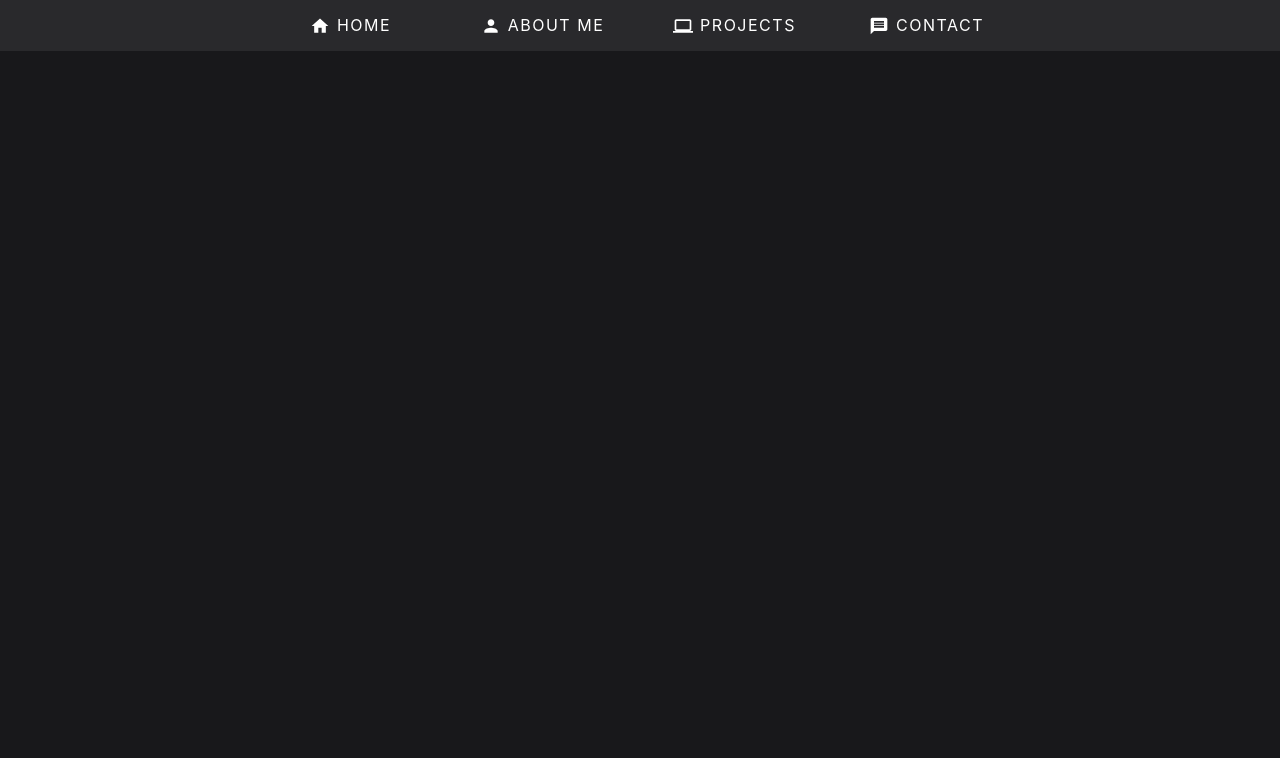
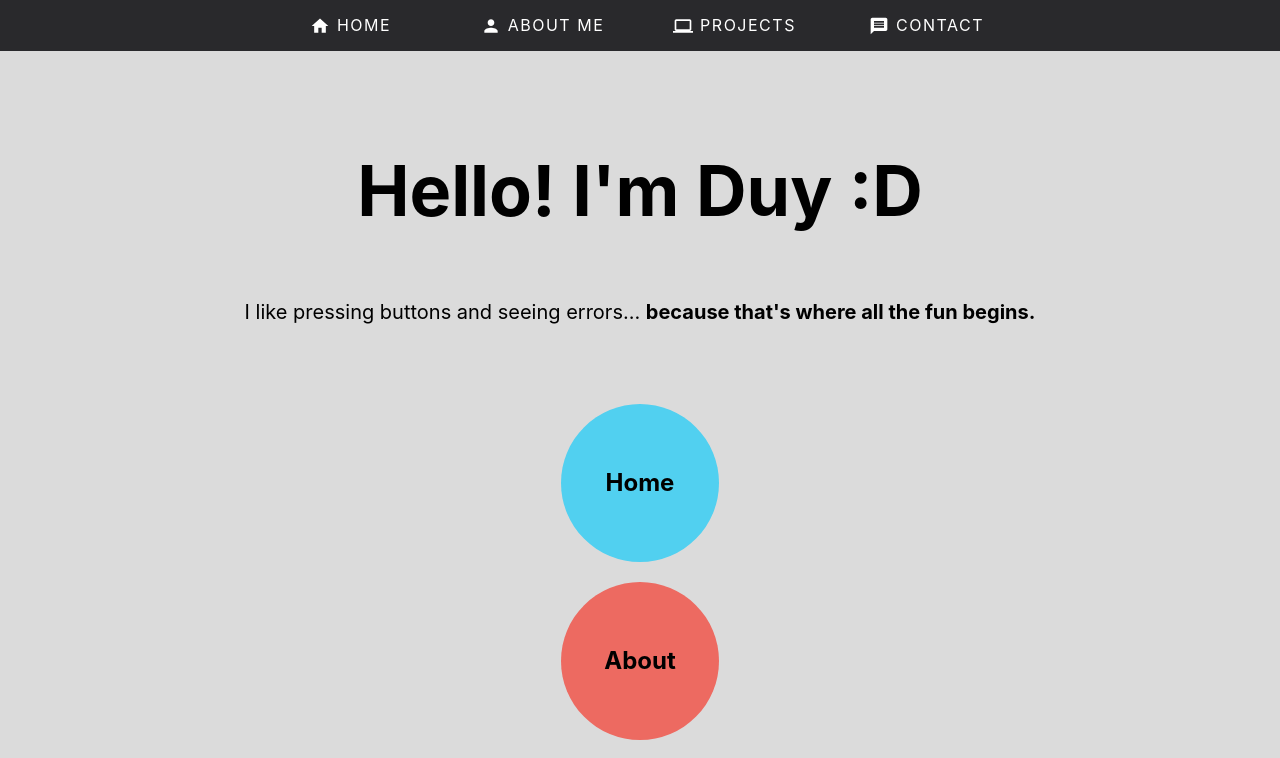
Before and after one commit to Dueey/portfolio-v2, a React (Create React App) app: page / in a window 1280 px wide. Shown: the top 758 px of the page. Built offline with nearby package versions, Linux system fonts and the light colour scheme; a web font is replaced by a local one.

Commit message:
Edited home and about page

```diff
--- a/src/components/About/About.js
+++ b/src/components/About/About.js
@@ -124,35 +124,39 @@ function About() {
             </div>
           </div>
           <div className={hidden2}>
+            <div className='column'>
               <div>
                 <h2>University</h2>
                 <p>
                   I studied Chemical Engineering at California State University,
-                Long Beach from 2015 to 2019. The focus of these stuides mostly
-                pertained to chemical processes in factories. Being able to
-                calculate input and output flowrates, heat and mass balances,
-                and developing controllers to operate and control the processes
-                depending on required specifications were abilities needed in
-                this field. The field also branches outwards towards material
-                sciences, such as being able to test the properties of
-                materials, as well as producing them.
+                  Long Beach from 2015 to 2019. The focus of these stuides
+                  mostly pertained to chemical processes in factories. Being
+                  able to calculate input and output flowrates, heat and mass
+                  balances, and developing controllers to operate and control
+                  the processes depending on required specifications were
+                  abilities needed in this field. The field also branches
+                  outwards towards material sciences, such as being able to test
+                  the properties of materials, as well as producing them.
                 </p>
                 <p className='resume' onClick={handleShowImage1}>
                   Chemical Engineering Resume
                 </p>
+              </div>
+              <div>
                 <h2>Online Courses</h2>
                 <p>
-                I first learned how to code through a web development course on
-                Udemy. In that course, I learned the basics of web dev from
+                  I first learned how to code through a web development course
+                  on Udemy. In that course, I learned the basics of web dev from
                   JavaScript and front-end, to SQL and back-end, and to ReactJS.
                   From there, I took a course on how to develop an E-Commerce
                   website using PHP. After that, I went to YouTube and followed
-                tutorials on how to build and deploy projects, such as games and
-                website clones.
+                  tutorials on how to build and deploy projects, such as games
+                  and website clones.
                 </p>
                 <p className='resume' onClick={handleShowImage2}>
                   Web Development Resume
                 </p>
+              </div>
             </div>
           </div>
           <div className={hidden3}>
@@ -390,6 +394,29 @@ const Details = styled.div`
       color: gray;
     }
 
+    .column {
+      display: flex;
+      flex-direction: row;
+
+      div {
+        display: flex;
+        flex-direction: column;
+        align-items: center;
+        color: #e0e0e0;
+        margin-top: 250px;
+
+        h2 {
+          margin-bottom: 30px;
+        }
+
+        p {
+          padding: 0px 40px 20px 40px;
+          margin-top: -5px;
+          min-height: 250px;
+        }
+      }
+    }
+
     div {
       display: flex;
       flex-direction: column;
@@ -404,6 +431,7 @@ const Details = styled.div`
       p {
         padding: 0px 40px 20px 40px;
         margin-top: -5px;
+        line-height: 1.5;
       }
 
       .profile {
--- a/src/components/Home/Home.js
+++ b/src/components/Home/Home.js
@@ -1,11 +1,46 @@
-import React from "react";
+import React, { useState } from "react";
 import styled from "styled-components";
 
 function Home() {
+  const [fun, setFun] = useState("hideFun");
+
+  function handleFunClick() {
+    if (fun === "hideFun") {
+      setFun("showFun");
+    } else {
+      setFun("hideFun");
+    }
+  }
+
   return (
     <Container>
       <Wrapper>
-        <Wrap></Wrap>
+        <Wrap>
+          <h1>Hello! I'm Duy :D</h1>
+          <p>
+            I like pressing buttons and seeing errors...{" "}
+            <b className='fun' onClick={handleFunClick}>
+              because that's where all the fun begins.
+            </b>
+          </p>
+          <img className={fun} src='images/begins.gif' alt='' />
+        </Wrap>
+        <Wrap>
+          <div>
+            <div className='circle'>
+              <h2>Home</h2>
+            </div>
+            <div className='triangle'>
+              <h2>About</h2>
+            </div>
+            <div className='square'>
+              <h2>Projects</h2>
+            </div>
+            <div className='pentagon'>
+              <h2>Contact</h2>
+            </div>
+          </div>
+        </Wrap>
       </Wrapper>
     </Container>
   );
@@ -13,12 +48,99 @@ function Home() {
 
 const Container = styled.div`
   display: flex;
-  height: 100vh;
-  background-color: #18181b;
+  height: 200vh;
+  /* background-color: #18181b; */
+  background-color: #dbdbdb;
+  justify-content: center;
 `;
 
-const Wrapper = styled.div``;
+const Wrapper = styled.div`
+  display: flex;
+  flex-direction: column;
+  /* justify-content: center; */
+  align-items: center;
+`;
 
-const Wrap = styled.div``;
+const Wrap = styled.div`
+  display: flex;
+  flex-direction: column;
+  /* justify-content: center; */
+  align-items: center;
+  margin-top: 50px;
+
+  h1 {
+    font-size: 70px;
+  }
+
+  p {
+    -webkit-user-select: none;
+    -moz-user-select: none;
+    -ms-user-select: none;
+    user-select: none;
+
+    font-size: 20px;
+
+    .fun {
+      cursor: pointer;
+
+      :hover {
+        color: coral;
+      }
+    }
+  }
+
+  .hideFun {
+    display: none;
+  }
+
+  .showFun {
+    display: flex;
+    position: absolute;
+    right: 200px;
+    top: 230px;
+    border-radius: 20px;
+  }
+
+  div {
+    display: flex;
+    flex-direction: column;
+
+    div {
+      height: 150px;
+      width: 150px;
+      margin: 10px;
+      cursor: pointer;
+      border: 4px solid transparent;
+      display: flex;
+      flex-direction: column;
+      justify-content: center;
+      align-items: center;
+
+      :hover {
+        border: 4px solid #29292c;
+      }
+    }
+
+    .circle {
+      border-radius: 50%;
+      background-color: #51d0f0;
+    }
+
+    .triangle {
+      border-radius: 50%;
+      background-color: #ed6a61;
+    }
+
+    .square {
+      border-radius: 50%;
+      background-color: #30e389;
+    }
+
+    .pentagon {
+      border-radius: 50%;
+      background-color: #f0b851;
+    }
+  }
+`;
 
 export default Home;
```
Also changed, not shown: src/components/About/Skills.js (+7 -0 lines), public/images/begins.gif (added). Lines whose indentation alone changed are shown as unchanged.
